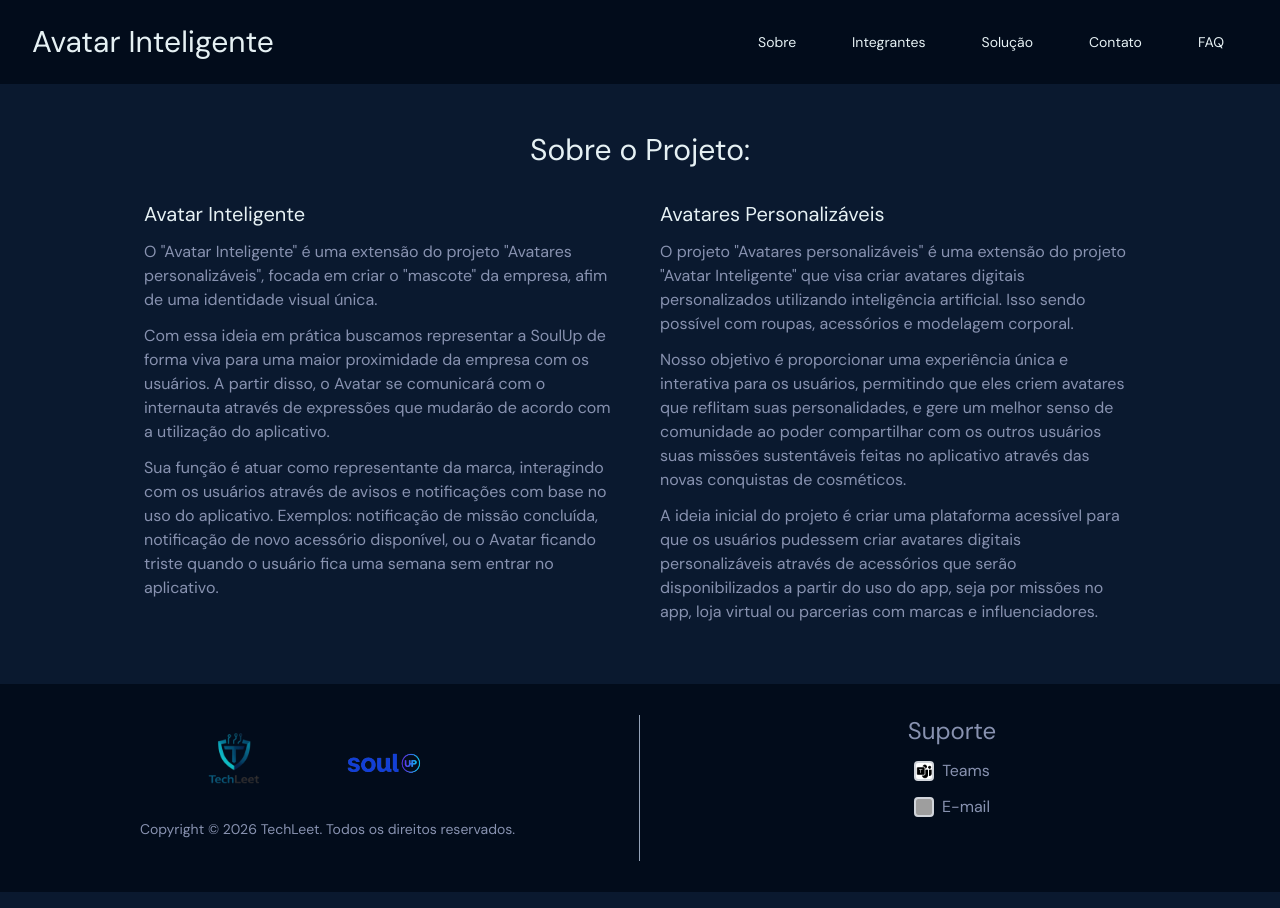
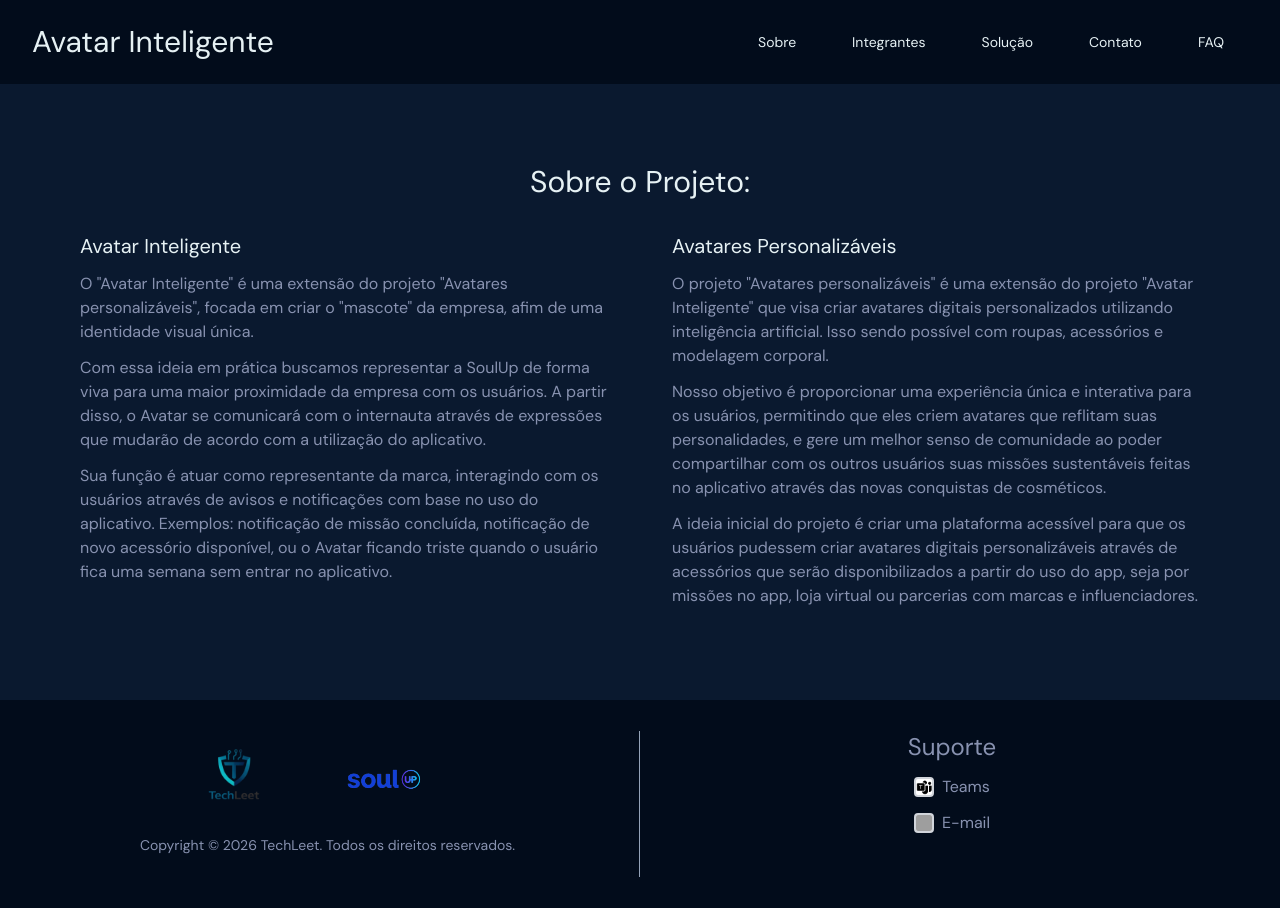
Before and after one commit to DiogoPedrosoAlves/soulup-techleet, a React (Vite) app: page /sobre in a window 1280 px wide. Built offline with nearby package versions, Linux system fonts and the light colour scheme; grey boxes are pictures that could not be loaded.

Commit message:
style: diferencia layout de tablet e desktop (992px+) em Home, Sobre, Integrantes e Solucao

```diff
--- a/src/pages/Home.tsx
+++ b/src/pages/Home.tsx
@@ -32,11 +32,11 @@ export default function Home() {
       </div>
 
       {/* Avatar Inteligente */}
-      <section className="mx-auto flex max-w-5xl flex-col items-center gap-8 px-4 py-16 md:flex-row">
+      <section className="mx-auto flex max-w-5xl flex-col items-center gap-8 px-4 py-16 md:flex-row lg:max-w-6xl lg:gap-16 lg:py-24">
         <img
           src="/imagens/AvatarSoulUp.png"
           alt="Avatar SoulUp"
-          className="h-48 w-48 rounded-full object-cover"
+          className="h-48 w-48 rounded-full object-cover lg:h-64 lg:w-64"
         />
         <div>
           <h3 className="mb-3 font-sans text-2xl">Avatar Inteligente</h3>
--- a/src/pages/Integrantes.tsx
+++ b/src/pages/Integrantes.tsx
@@ -10,7 +10,7 @@ export default function Integrantes() {
     <Layout>
       <section className="mx-auto max-w-6xl px-4 py-12 text-center">
         <h2 className="mb-8 font-sans text-3xl">Nossa Equipe:</h2>
-        <div className="flex flex-wrap justify-center gap-6">
+        <div className="flex flex-wrap justify-center gap-6 lg:gap-10">
           {membros.map((membro) => (
             <MembroCard key={membro.id} membro={membro} />
           ))}
--- a/src/pages/Sobre.tsx
+++ b/src/pages/Sobre.tsx
@@ -7,9 +7,9 @@ export default function Sobre() {
 
   return (
     <Layout>
-      <section className="mx-auto max-w-5xl px-4 py-12">
+      <section className="mx-auto max-w-5xl px-4 py-12 lg:max-w-6xl lg:py-20">
         <h2 className="mb-8 text-center font-sans text-3xl">Sobre o Projeto:</h2>
-        <div className="grid gap-10 md:grid-cols-2">
+        <div className="grid gap-10 md:grid-cols-2 lg:gap-16">
           {solucoes.map((solucao) => (
             <div key={solucao.id}>
               <h3 className="mb-3 font-sans text-xl">{solucao.titulo}</h3>
--- a/src/pages/Solucao.tsx
+++ b/src/pages/Solucao.tsx
@@ -14,7 +14,7 @@ export default function Solucao() {
           Conheça as duas frentes que compõem a solução Avatar Inteligente da
           SoulUp.
         </p>
-        <div className="flex flex-wrap justify-center gap-6">
+        <div className="flex flex-wrap justify-center gap-6 lg:gap-10">
           {solucoes.map((solucao) => (
             <SolucaoCard key={solucao.id} solucao={solucao} />
           ))}
```
